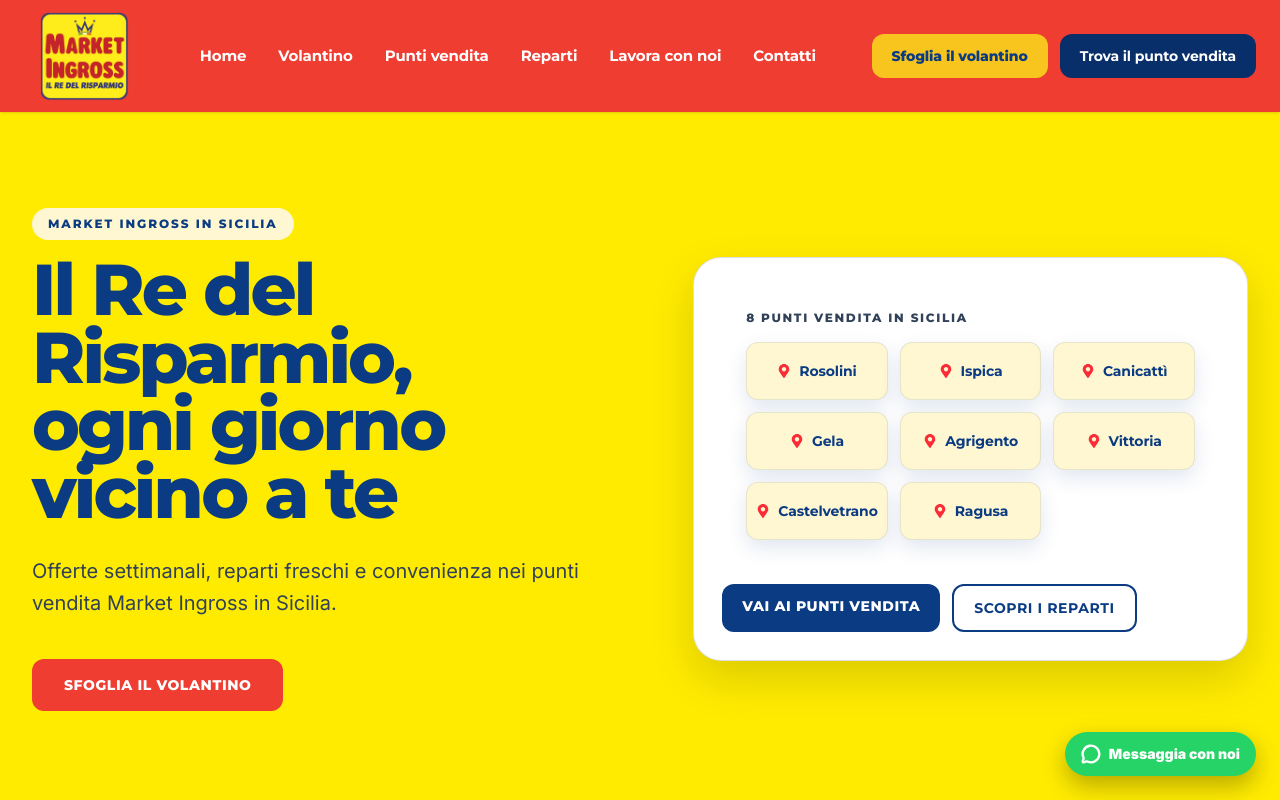
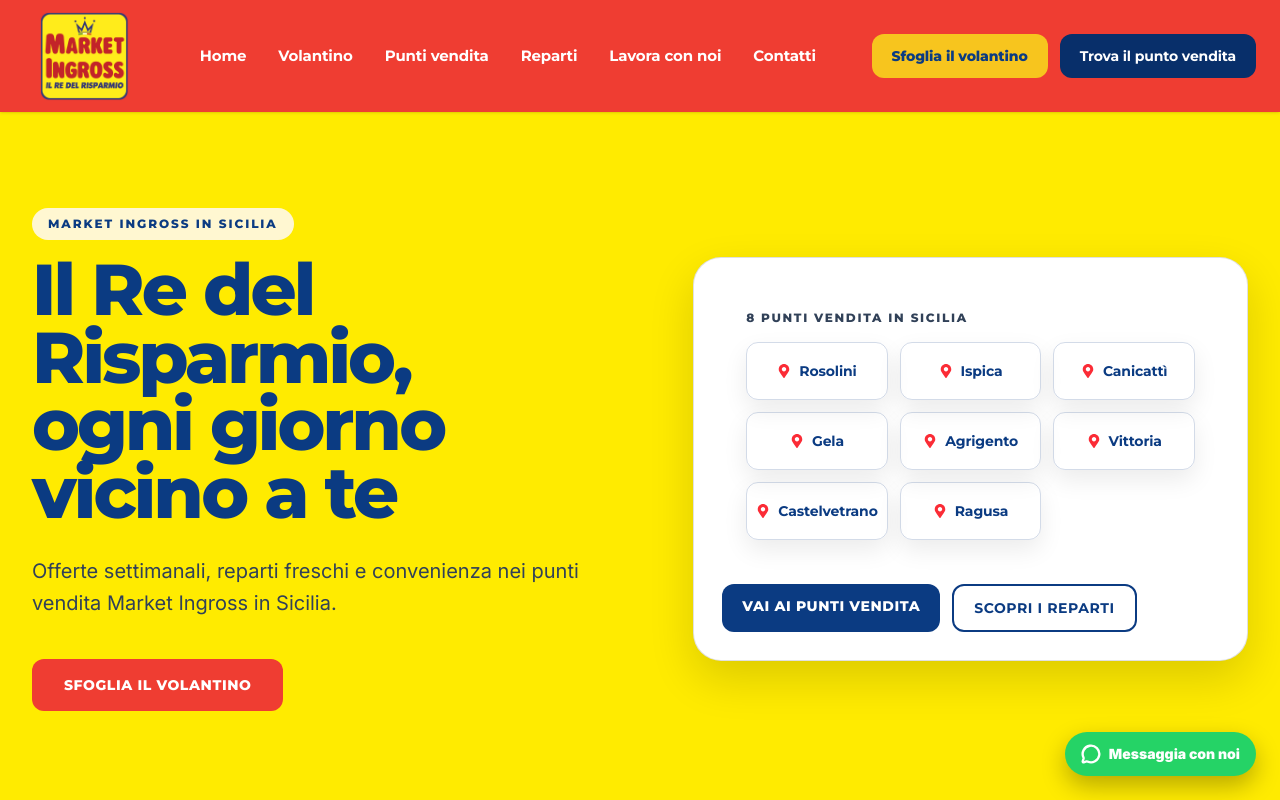
Before and after one commit to rzirafi87-arch/market-ingross-site, a Next.js app: page / in a window 1280 px wide. Shown: the top 800 px of the page. Built offline with nearby package versions, Linux system fonts and the light colour scheme.

Commit message:
Aggiunge classi CSS mancanti e applica mi-card-inset ai box città

```diff
--- a/app/globals.css
+++ b/app/globals.css
@@ -126,3 +126,23 @@
   border: 1px solid var(--mi-border);
   box-shadow: var(--mi-shadow);
 }
+
+.mi-card-inset {
+  background: var(--mi-card-inset);
+  border: 1px solid rgba(11, 59, 130, 0.18);
+  box-shadow: 0 10px 24px rgba(0, 0, 0, 0.08);
+}
+
+.mi-surface {
+  background: var(--mi-surface);
+}
+
+.mi-btn-white {
+  background: #ffffff;
+  color: #0b3b82;
+  border: 2px solid #0b3b82;
+}
+
+.mi-btn-white:hover {
+  background: #f8fafc;
+}
--- a/components/sections/hero-section.tsx
+++ b/components/sections/hero-section.tsx
@@ -43,7 +43,7 @@
                 {stores.map((store) => (
                   <span
                     key={`${store.city}-${store.province}`}
-                    className="font-heading inline-flex min-h-[58px] items-center justify-center gap-2 rounded-xl border border-[#0B3B82]/10 bg-[var(--mi-card-soft)] px-4 py-3 text-sm font-bold tracking-[-0.01em] text-[#0B3B82] shadow-[0_8px_20px_rgba(11,59,130,0.12)] transition hover:-translate-y-0.5 hover:shadow-[0_12px_26px_rgba(11,59,130,0.16)]"
+                    className="mi-card-inset font-heading inline-flex min-h-[58px] items-center justify-center gap-2 rounded-xl px-4 py-3 text-sm font-bold tracking-[-0.01em] text-[#0B3B82] transition hover:-translate-y-0.5 hover:shadow-[0_12px_26px_rgba(11,59,130,0.16)]"
                   >
                     <FaMapMarkerAlt className="shrink-0 text-red-500" />
                     <span className="text-center leading-tight">{store.city}</span>
```
